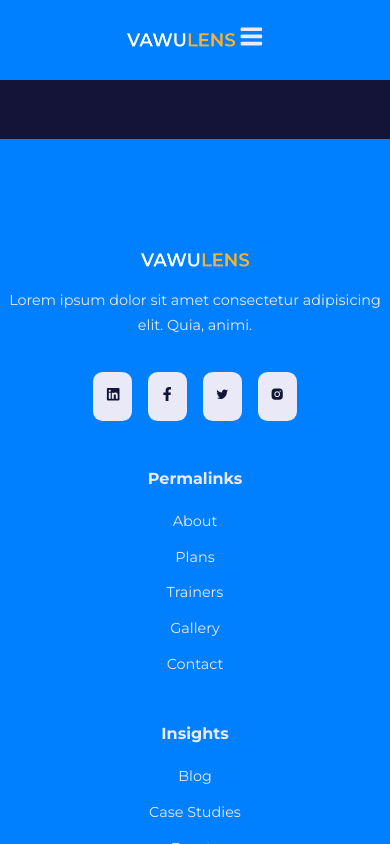
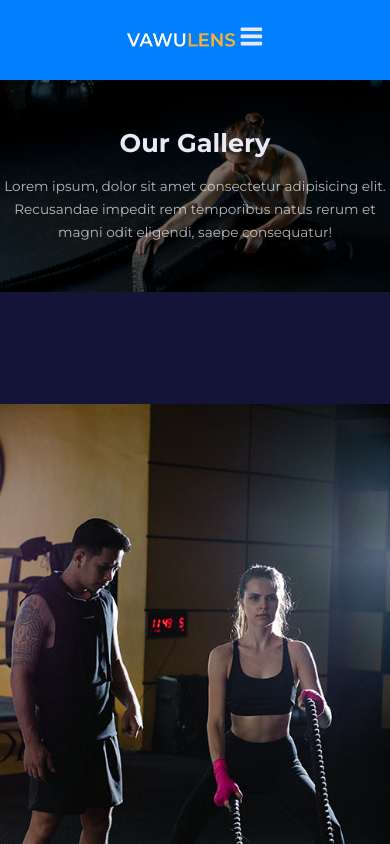
Before and after one commit to enzooz48/Gallery-App, a React (Create React App) app: page /gallery in a window 390 px wide. Shown: the top 844 px of the page. Built offline with nearby package versions, Linux system fonts and the light colour scheme.

Commit message:
Add Gallery Component

```diff
--- a/src/pages/gallery/Gallery.css
+++ b/src/pages/gallery/Gallery.css
@@ -0,0 +1,33 @@
+.gallery__container {
+	display: grid;
+	grid-template-columns: repeat(3, 1fr);
+}
+
+.gallery__container article {
+	border: 1rem solid transparent;
+	transition: var(--transition);
+}
+
+.gallery__container article:hover {
+	border-color: var(--color-gray-500);
+}
+
+/* MEDIA QUERIES (medium screen) */
+@media screen and (max-width: 1024px) {
+	.gallery__container {
+		grid-template-columns: 1fr 1fr;
+		gap: 2rem;
+	}
+
+	.gallery__container article {
+		border: 0;
+	}
+}
+
+/* MEDIA QUERIES (small screens) */
+@media screen and (max-width: 768px) {
+	.gallery__container {
+		grid-template-columns: 1fr;
+		gap: 1rem;
+	}
+}
--- a/src/pages/gallery/Gallery.jsx
+++ b/src/pages/gallery/Gallery.jsx
@@ -1,7 +1,36 @@
+import Header from '../../components/Header';
+import HeaderImage from '../../assets/images/header_bg_3.jpg';
+
 import './Gallery.css';
 
 const Gallery = () => {
-	return <div>Gallery</div>;
+	const galleryLength = 15;
+	const images = [];
+
+	for (let i = 1; i <= galleryLength; i++) {
+		images.push(require(`../../assets/images/gallery${i}.jpg`));
+	}
+
+	return (
+		<>
+			<Header title="Our Gallery" image={HeaderImage}>
+				Lorem ipsum, dolor sit amet consectetur adipisicing elit. Recusandae
+				impedit rem temporibus natus rerum et magni odit eligendi, saepe
+				consequatur!
+			</Header>
+			<section className="gallery">
+				<div className="container gallery__container">
+					{images.map((image, index) => {
+						return (
+							<article key={index}>
+								<img src={image} alt={`GalleryImage ${index + 1}`} />
+							</article>
+						);
+					})}
+				</div>
+			</section>
+		</>
+	);
 };
 
 export default Gallery;
```
